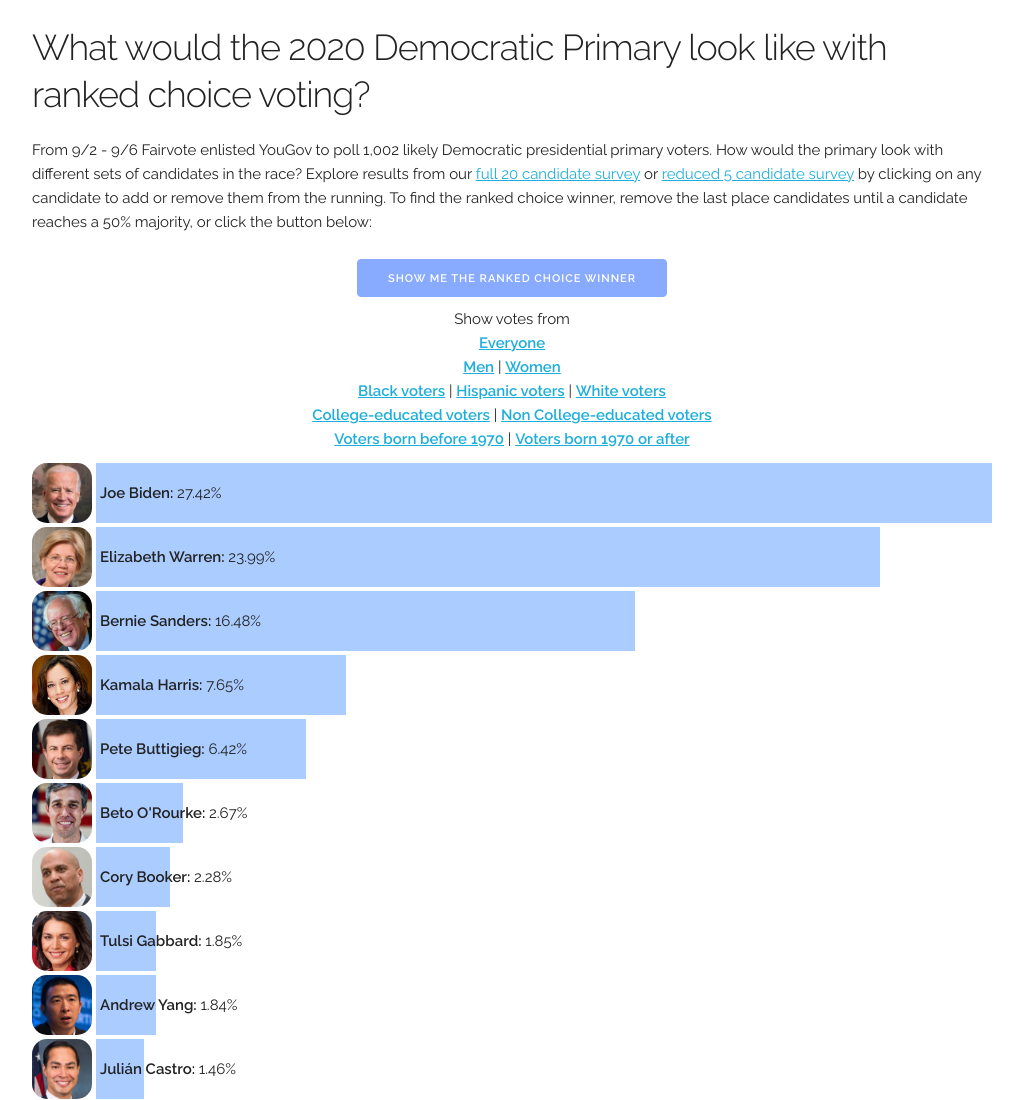
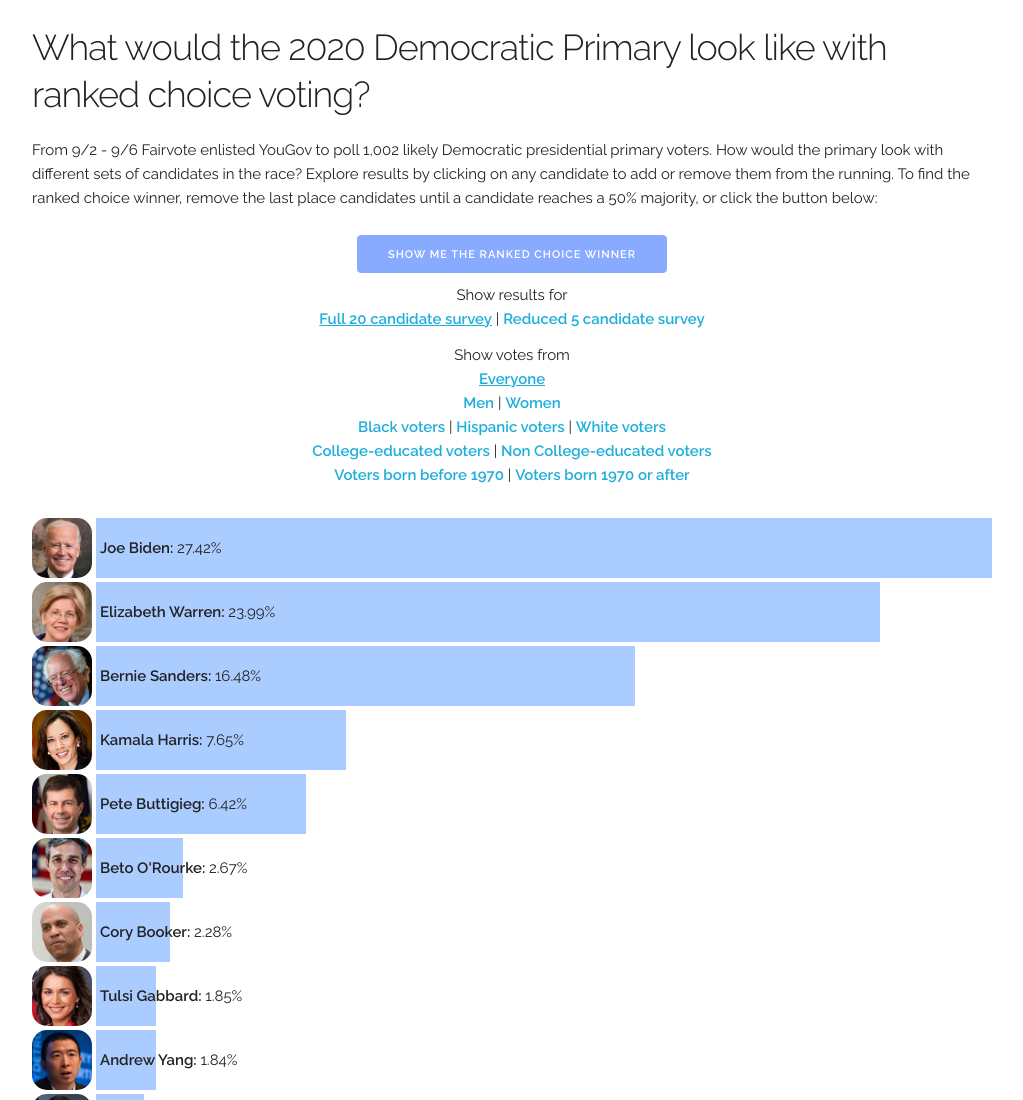
Before and after one commit to fairvotereform/rcv_viz, a plain HTML site: page index.html in a window 1280 px wide. Shown: the top 1100 px of the page, without its empty margins (128-1151 px from the left). Drawn offline with nearby package versions, Linux system fonts and the light colour scheme.

Commit message:
Refactor JavaScript
Break rcvLoad() into two separate functions (one to initialize HTML, a
second to load CSV data).

Add cautionary notice for datasets with high margin of error.

Highlight selected dataset/demographic groups.

```diff
--- a/css/rcv.css
+++ b/css/rcv.css
@@ -1,6 +1,22 @@
 #rcv-datasets, #rcv-filters {
   text-align: center;
   margin-bottom: 12px;
+}
+
+a.rcv-dataset, a.rcv-filter {
+  text-decoration: none;
+}
+
+a.rcv-dataset.selected, a.rcv-filter.selected {
+  text-decoration: underline;
+}
+
+#rcv-caution {
+  visibility: hidden;
+  text-align: right;
+  color: #aaa;
+  font-size: 80%;
+  font-style: italic;
 }
 
 #rcv-candidates {
--- a/index.html
+++ b/index.html
@@ -16,16 +16,20 @@
 <body style="margin-top: 24px;">
   <div class="container">
     <h3>What would the 2020 Democratic Primary look like with ranked choice voting?</h3>
-    <p>From 9/2 - 9/6 Fairvote enlisted YouGov to poll 1,002 likely Democratic presidential primary voters. How would the primary look with different sets of candidates in the race? Explore results from our <a href="#" onclick="rcvLoad({candidatesCsvUrl: 'data/us/candidates-20.csv', resultsCsvUrl: 'data/us/results-yougov.csv', weighted: true}); return false;">full 20 candidate survey</a> or <a href="#" onclick="rcvLoad({candidatesCsvUrl: 'data/us/candidates-5.csv', resultsCsvUrl: 'data/us/results-yougov.csv', weighted: true}); return false;">reduced 5 candidate survey</a> by clicking on any candidate to add or remove them from the running. To find the ranked choice winner, remove the last place candidates until a candidate reaches a 50% majority, or click the button below:</p>
+    <p>From 9/2 - 9/6 Fairvote enlisted YouGov to poll 1,002 likely Democratic presidential primary voters. How would the primary look with different sets of candidates in the race? Explore results by clicking on any candidate to add or remove them from the running. To find the ranked choice winner, remove the last place candidates until a candidate reaches a 50% majority, or click the button below:</p>
     <div style="text-align: center;"><a class="rcv-autoselect button button-primary" href="#">Show me the ranked choice winner</a></div>
   </div>
 
   <div id="rcv-interactive" class="container"></div>
 
   <script>
-    rcvLoad({
-      candidatesCsvUrl: "data/us/candidates-20.csv",
-      resultsCsvUrl: "data/us/results-yougov.csv",
+    var c20 = "data/us/candidates-20.csv";
+    var c5  = "data/us/candidates-5.csv";
+    var results = "data/us/results-yougov.csv";
+
+    rcvInitialize({
+      candidatesCsvUrl: c20,
+      resultsCsvUrl: results,
       headersFormat: "yougov",
       weighted: true,
       filters: [
@@ -34,7 +38,11 @@
         [['Black voters', 'race=2'], ['Hispanic voters', 'race=3'], ['White voters', 'race=1']],
         [['College-educated voters', 'educ=5+6'], ['Non College-educated voters', 'educ=1+2+3+4']],
         [['Voters born before 1970', 'birthyr<1970'], ['Voters born 1970 or after', 'birthyr>=1970']]
-      ]
+      ],
+      datasets: [[
+        ["Full 20 candidate survey", "20-candidates", {candidatesCsvUrl: c20}],
+        ["Reduced 5 candidate survey", "5-candidates", {candidatesCsvUrl: c5}]
+      ]]
     });
   </script>
 </body>
--- a/js/rcv.js
+++ b/js/rcv.js
@@ -10,7 +10,7 @@ window.rcvRequire = function(url, callback) {
 window.rcvParamsHash = function() {
   var hash = {};
 
-  for (var param of decodeURI(window.location.hash.slice(1) || "").split("&")) {
+  for (var param of decodeURI((window.rcvSelectedDemographic).slice(1) || "").split("&")) {
     var key = "";
     var val = "";
 
@@ -37,7 +37,22 @@ window.rcvParamsHash = function() {
   return hash;
 }
 
+// Calculate/refresh results
 window.rcvCalculate = function(opts) {
+  // highlight appropriate demographic link
+  d3.selectAll("a.rcv-filter").classed("selected", false);
+
+  var matched = 0
+
+  for (var demographic of window.rcvSelectedDemographic.slice(1).split("&")) {
+    var link = d3.select("a.rcv-filter[href='#" + decodeURIComponent(demographic) + "']").classed("selected", true);
+    matched += link.size();
+  }
+
+  if (matched == 0) {
+    d3.select("a.rcv-filter[href='#/']").classed("selected", true);
+  }
+
   var opts = opts || {};
 
   // count votes
@@ -46,10 +61,10 @@ window.rcvCalculate = function(opts) {
   }
 
   var total = 0;
+  var raw_count = 0;
 
   rcvResultsData.forEach(function(ballot) {
-
-    // filter ballots by query params and criteria passed to rcvLoad()
+    // filter ballots by query params and criteria passed to rcvInitialize()
     for (var hash of [rcvParamsHash(), rcvConfig['criteria']]) {
       for (var key in hash) {
         if ((key in ballot) && (String(hash[key]).slice(0,2) == ">=")) {
@@ -79,6 +94,7 @@ window.rcvCalculate = function(opts) {
           var weight = (rcvParamsHash()["weighted"] || rcvConfig["weighted"] ? parseFloat(ballot["weight"]) : 1)
           rcvCandidateVotes[candidateId] += weight;
           total += weight;
+          raw_count += 1;
           break;
         }
       }
@@ -107,9 +123,12 @@ window.rcvCalculate = function(opts) {
         var weight = (rcvParamsHash()["weighted"] || rcvConfig["weighted"] ? parseFloat(ballot["weight"]) : 1)
         rcvCandidateVotes[topNonEliminatedCandidateId] += weight;
         total += weight;
+        raw_count += 1;
       }
     }
   });
+
+  d3.select("#rcv-caution").attr("style", raw_count < 100 ? "visibility: visible;" : "visibility: hidden;")
 
   var max = 0;
   var firstPlace = null;
@@ -190,32 +209,23 @@ window.rcvCalculate = function(opts) {
   }
 }
 
-// initialize
-window.rcvLoad = function(config) {
+// initialize HTML layout
+window.rcvInitialize = function(config) {
+  window.rcvSelectedDemographic = window.location.hash;
   window.rcvConfig = window.rcvConfig || {};
-  window.rcvCandidateCount = 0;
-  window.rcvCandidateNames = {};
-  window.rcvCandidateVotes = {};
-  window.rcvRemovedCandidates = {};
-  window.rcvResultsData = {};
 
-  for (key in config) { rcvConfig[key] = config[key]; }
+  rcvRequire("//cdnjs.cloudflare.com/ajax/libs/d3/5.11.0/d3.min.js", function() {
+    var interactiveDiv = d3.select("#rcv-interactive") //.attr("style", "display: none")
 
-  if (config["datasets"] && config["datasets"][document.location.hash]) {
-    for (key in config["datasets"][document.location.hash]) { rcvConfig[key] = config["datasets"][document.location.hash][key]; }
-  }
-
-  // load D3.js
-  rcvRequire("//cdnjs.cloudflare.com/ajax/libs/d3/5.11.0/d3.min.js", function() {
-    var interactiveDiv = d3.select("#rcv-interactive").attr("style", "display: none")
-
-    d3.select("#rcv-filters").remove();
-    d3.select("#rcv-candidates").remove();
-    d3.select("#rcv-removed-candidates").remove();
-    d3.select("#rcv-credits").remove();
+    var datasetsDiv = interactiveDiv.append("div")
+      .attr("id", "rcv-datasets");
 
     var filtersDiv = interactiveDiv.append("div")
       .attr("id", "rcv-filters");
+
+    var cautionDiv = interactiveDiv.append("div")
+      .attr("id", "rcv-caution")
+      .html("Caution: The subset of voters you have selected is a small sample size, so the results may have a high margin of error.");
 
     var candidatesDiv = interactiveDiv.append("div")
       .attr("id", "rcv-candidates");
@@ -228,13 +238,92 @@ window.rcvLoad = function(config) {
       .append("div")
       .attr("id", "rcv-removed-candidates");
 
-    // build links to different candidate/result sets
-    d3.selectAll(".rcv-reload").on("click", function() {
-      rcvLoad(rcvConfig["datasets"][this.getAttribute("href")]);
-      d3.event.preventDefault();
+    // set config
+    for (key in config) { rcvConfig[key] = config[key]; }
+
+    // add datasets links, if provided
+    if ("datasets" in rcvConfig) {
+      datasetsDiv.append("div")
+        .text("Show results for");
+
+      for (var i = 0; i < rcvConfig["datasets"].length; i++) {
+        if (i > 0) { datasetsDiv.append("br"); }
+
+        for (var j = 0; j < rcvConfig["datasets"][i].length; j++) {
+          if (j > 0) { datasetsDiv.append("span").text(" | "); }
+          datasetsDiv.append("strong")
+            .append("a")
+            .attr("class", "rcv-dataset")
+            .attr("href", "#" + rcvConfig["datasets"][i][j][1])
+            .text(rcvConfig["datasets"][i][j][0]);
+        }
+      }
+    }
+
+    // add demographic filter links, if provided
+    if ("filters" in rcvConfig) {
+      filtersDiv.append("div")
+        .text("Show votes from");
+
+      for (var i = 0; i < rcvConfig["filters"].length; i++) {
+        if (i > 0) { filtersDiv.append("br"); }
+
+        for (var j = 0; j < rcvConfig["filters"][i].length; j++) {
+          if (j > 0) { filtersDiv.append("span").text(" | "); }
+          filtersDiv.append("strong")
+            .append("a")
+            .attr("class", "rcv-filter")
+            .attr("href", "#" + (rcvConfig["filters"][i][j][1] || "/"))
+            .text(rcvConfig["filters"][i][j][0]);
+        }
+      }
+    }
+
+    rcvLoad(config);
   });
+}
 
-    // load candidates csv
+// Load/switch datasets
+window.rcvLoad = function(config) {
+  window.rcvCandidateCount = 0;
+  window.rcvCandidateNames = {};
+  window.rcvCandidateVotes = {};
+  window.rcvRemovedCandidates = {};
+  window.rcvResultsData = {};
+
+  var candidatesDiv = d3.selectAll("#rcv-candidates").html("");
+  var removedDiv = d3.selectAll("#rcv-removed-candidates").html("");
+
+  if (rcvConfig["datasets"]) {
+    // substitute config from alternative dataset, if passed via hash fragment
+    d3.selectAll("a.rcv-dataset").classed("selected", false);
+
+    for (var i = 0; i < rcvConfig["datasets"].length; i++) {
+      for (var j = 0; j < rcvConfig["datasets"][i].length; j++) {
+        if ("#" + rcvConfig["datasets"][i][j][1] == window.location.hash.split("&")[0]) {
+          for (key in rcvConfig["datasets"][i][j][2]) { rcvConfig[key] = rcvConfig["datasets"][i][j][2][key]; }
+        }
+      }
+    }
+
+    // highlight dataset link, if matching
+    d3.selectAll("a.rcv-dataset").classed("selected", false);
+
+    for (var i = 0; i < rcvConfig["datasets"].length; i++) {
+      for (var j = 0; j < rcvConfig["datasets"][i].length; j++) {
+        var selected = true;
+        for (key in rcvConfig["datasets"][i][j][2]) {
+          if (rcvConfig[key] != rcvConfig["datasets"][i][j][2][key]) {
+            selected = false;
+          }
+        }
+
+        d3.selectAll("a.rcv-dataset[href='#" + rcvConfig["datasets"][i][j][1] + "']").classed("selected", selected);
+      }
+    }
+  }
+
+  // Load candidates csv
   d3.csv(rcvConfig["candidatesCsvUrl"] || rcvParamsHash()["candidatesCsvUrl"]).then(function(candidateData) {
     candidateData.forEach(function(candidate) {
       var candidateId = candidate["id"];
@@ -296,29 +385,10 @@ window.rcvLoad = function(config) {
       }
     });
 
-      // add demographic filter links, if provided
-      if ("filters" in rcvConfig) {
-        filtersDiv.append("div")
-          .text("Show votes from");
-
-        for (var i = 0; i < rcvConfig["filters"].length; i++) {
-          if (i > 0) { filtersDiv.append("br"); }
-
-          for (var j = 0; j < rcvConfig["filters"][i].length; j++) {
-            if (j > 0) { filtersDiv.append("span").text(" | "); }
-            filtersDiv.append("strong")
-              .append("a")
-              .attr("href", "#" + rcvConfig["filters"][i][j][1])
-              .text(rcvConfig["filters"][i][j][0]);
-          }
-        }
-      }
-
     // load results csv
     d3.csv(rcvConfig["resultsCsvUrl"] || rcvParamsHash()["resultsCsvUrl"]).then(function(resultsData) {
       rcvResultsData = resultsData;
       rcvCalculate();
-      });
     });
   });
 
@@ -326,7 +396,23 @@ window.rcvLoad = function(config) {
     el.addEventListener("click", rcvPickWinner);
   }
 
-  window.addEventListener("hashchange", rcvCalculate);
+  window.addEventListener("hashchange", rcvHashChange);
+}
+
+window.rcvHashChange = function() {
+  if (rcvConfig["datasets"]) {
+    for (var i = 0; i < rcvConfig["datasets"].length; i++) {
+      for (var j = 0; j < rcvConfig["datasets"][i].length; j++) {
+        if ("#" + rcvConfig["datasets"][i][j][1] == window.location.hash) {
+          rcvLoad(rcvConfig["datasets"][i][j][2]);
+          return;
+        }
+      }
+    }
+  }
+
+  window.rcvSelectedDemographic = window.location.hash;
+  rcvCalculate();
 }
 
 window.rcvAddCandidate = function(candidateId) {
```
Also changed, not shown: iframe.html (+1 -1 lines), 1 other file. Lines whose indentation alone changed are shown as unchanged.
